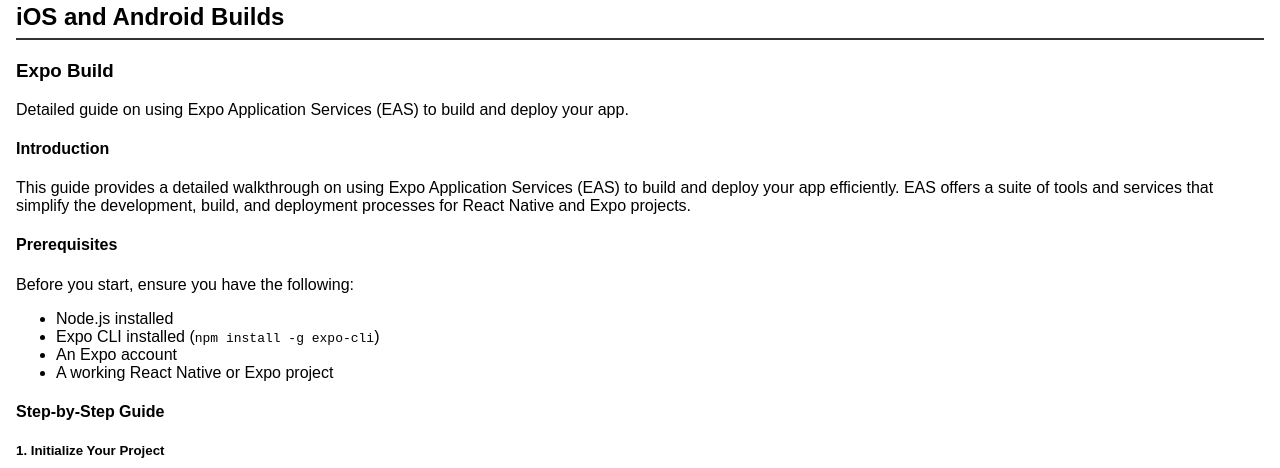
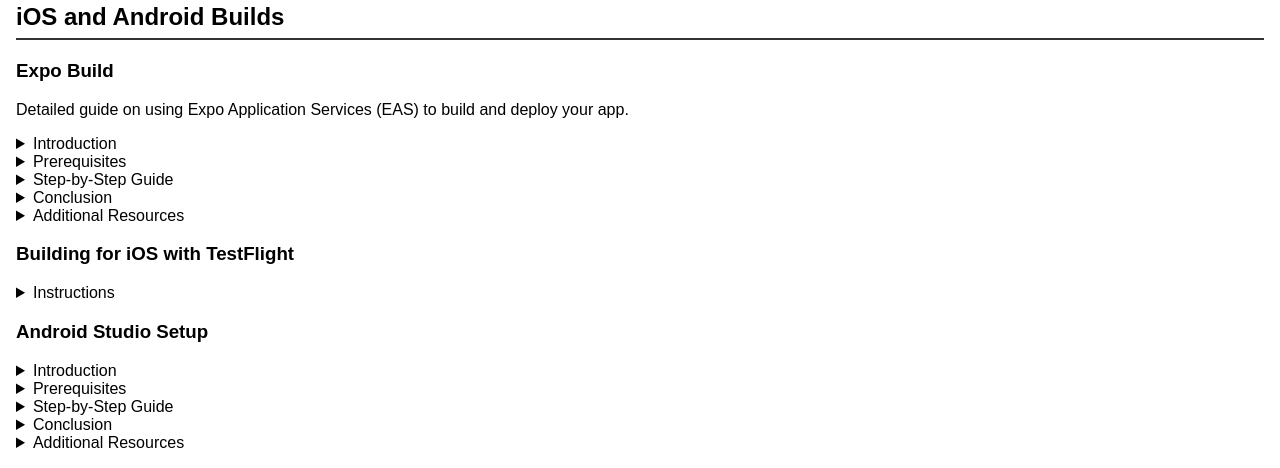
Before and after one commit to bowling220/EctsAppWebsite, a plain HTML site: page index.html in a window 1280 px wide. Shown: the part 2508-2976 px from the top of the page. Drawn offline with Linux system fonts and the light colour scheme.

Commit message:
Update(2.6.2)

```diff
--- a/index.html
+++ b/index.html
@@ -231,10 +231,13 @@
             <h3>Expo Build</h3>
             <p>Detailed guide on using Expo Application Services (EAS) to build and deploy your app.</p>
 
-<h4>Introduction</h4>
+            <details>
+                <summary>Introduction</summary>
                 <p>This guide provides a detailed walkthrough on using Expo Application Services (EAS) to build and deploy your app efficiently. EAS offers a suite of tools and services that simplify the development, build, and deployment processes for React Native and Expo projects.</p>
+            </details>
 
-<h4>Prerequisites</h4>
+            <details>
+                <summary>Prerequisites</summary>
                 <p>Before you start, ensure you have the following:</p>
                 <ul>
                     <li>Node.js installed</li>
@@ -242,9 +245,10 @@
                     <li>An Expo account</li>
                     <li>A working React Native or Expo project</li>
                 </ul>
+            </details>
 
-<h4>Step-by-Step Guide</h4>
-
+            <details>
+                <summary>Step-by-Step Guide</summary>
                 <h5>1. Initialize Your Project</h5>
                 <p>If you haven't already, initialize your Expo project:</p>
                 <pre><code>expo init my-new-project
@@ -289,17 +293,25 @@
 
                 <h5>7. Deploy Your App</h5>
                 <p>Once your build is complete, you can deploy your app. For iOS, you'll need to submit your app to the App Store using Transporter or Xcode. For Android, you can upload the APK or AAB file directly to the Google Play Console.</p>
+            </details>
 
-<h4>Conclusion</h4>
+            <details>
+                <summary>Conclusion</summary>
                 <p>Using EAS, you can streamline your app build and deployment process, ensuring a smooth transition from development to production. For more detailed configurations and advanced usage, refer to the <a href="https://docs.expo.dev/eas/">official EAS documentation</a>.</p>
+            </details>
 
-<h4>Additional Resources</h4>
+            <details>
+                <summary>Additional Resources</summary>
                 <ul>
                     <li><a href="https://docs.expo.dev/">Expo Documentation</a></li>
                     <li><a href="https://docs.expo.dev/build/eas-json/">EAS Build Configuration</a></li>
                     <li><a href="https://forums.expo.dev/">Expo Community Forums</a></li>
                 </ul>
+            </details>
+
             <h3>Building for iOS with TestFlight</h3>
+            <details>
+                <summary>Instructions</summary>
                 <ol>
                     <li>Open your terminal and navigate to your project directory.</li>
                     <li>Run the following command to build your app for iOS:
@@ -312,23 +324,26 @@
                     <li>Once submitted, your app will be reviewed by Apple. Once approved, it will be available in TestFlight.</li>
                     <li>Invite testers via the TestFlight dashboard by adding their email addresses.</li>
                 </ol>
+            </details>
 
             <h3>Android Studio Setup</h3>
-            <p>Instructions for preparing your app for submission to the Google Play Store.</p>
+            <details>
+                <summary>Introduction</summary>
+                <p>This guide provides step-by-step instructions for setting up Android Studio to prepare your app for submission to the Google Play Store. Proper configuration and understanding of Android Studio are essential to ensure a smooth deployment process.</p>
+            </details>
 
-            <h4>Introduction</h4>
-            <p>This guide provides step-by-step instructions for setting up Android Studio to prepare your app for submission to the Google Play Store. Proper configuration and understanding of Android Studio are essential to ensure a smooth deployment process.</p>
-
-            <h4>Prerequisites</h4>
+            <details>
+                <summary>Prerequisites</summary>
                 <p>Before you start, ensure you have the following:</p>
                 <ul>
                     <li>Android Studio installed</li>
                     <li>A working Android project</li>
                     <li>A Google Play Developer account</li>
                 </ul>
+            </details>
 
-            <h4>Step-by-Step Guide</h4>
-
+            <details>
+                <summary>Step-by-Step Guide</summary>
                 <h5>1. Install Android Studio</h5>
                 <p>If you haven't installed Android Studio yet, download and install it from the <a href="https://developer.android.com/studio">official Android Studio website</a>. Follow the installation instructions specific to your operating system.</p>
 
@@ -374,17 +389,23 @@
                     <li>Set up pricing and distribution</li>
                     <li>Review and publish your app</li>
                 </ol>
+            </details>
 
-            <h4>Conclusion</h4>
+            <details>
+                <summary>Conclusion</summary>
                 <p>Following these steps will help you set up Android Studio and prepare your app for submission to the Google Play Store. Proper setup and thorough testing are crucial for a successful release.</p>
+            </details>
 
-            <h4>Additional Resources</h4>
+            <details>
+                <summary>Additional Resources</summary>
                 <ul>
                     <li><a href="https://developer.android.com/studio">Android Studio Documentation</a></li>
                     <li><a href="https://developer.android.com/distribute/console">Google Play Console Help</a></li>
                     <li><a href="https://developer.android.com/guide">Android Developer Guide</a></li>
                 </ul>
+            </details>
         </section>
+
 
         <section id="common-issues">
             <h2>Common Issues and Solutions</h2>
```
Lines whose indentation alone changed are shown as unchanged.
